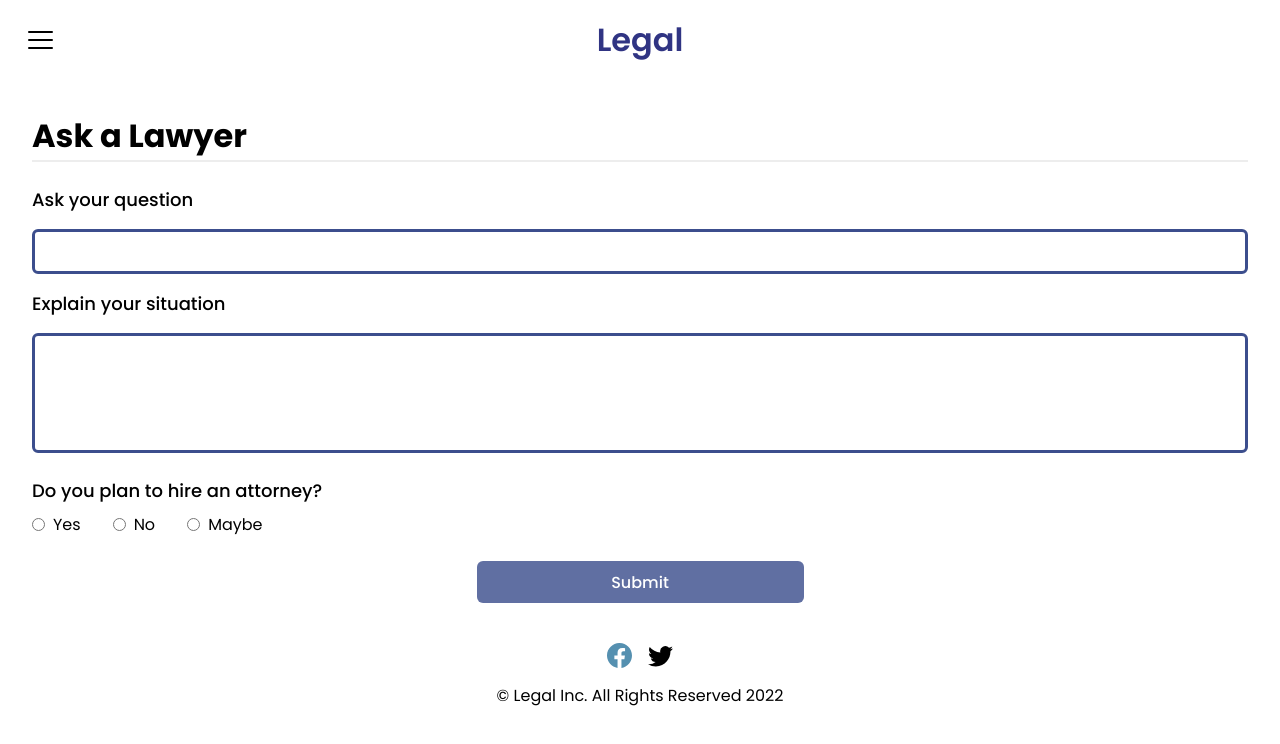
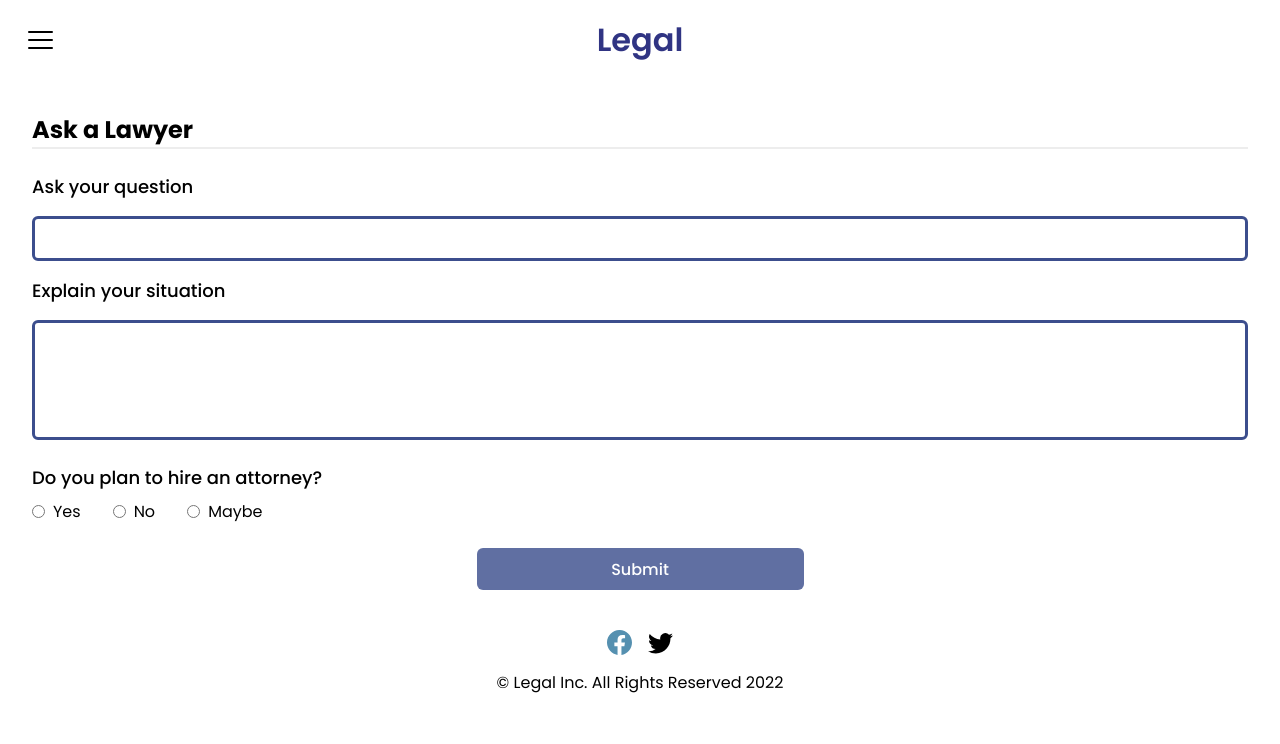
Before and after one commit to cesarmarvar/legal-app, a React (Create React App) app: page /questions/new in a window 1280 px wide. Shown: the top 744 px of the page. Built offline with nearby package versions, Linux system fonts and the light colour scheme.

Commit message:
Minor fixes and adaptations to router navigatation

```diff
--- a/src/pages/create-question/create-question-page.js
+++ b/src/pages/create-question/create-question-page.js
@@ -1,4 +1,5 @@
 import { useState } from "react";
+import { useNavigate } from "react-router-dom";
 import { Button } from "../../components/button/button";
 import { Input } from "../../components/input/input";
 import { Textarea } from "../../components/textarea/textarea";
@@ -6,9 +7,9 @@ import { createQuestion } from "../../services/questions-services";
 import { DivisionLine, FlexRow, FlexColumn, MainContainer } from "../../utils"
 import { InputContainer, Label } from "../create-review/styles";
 
-
 function CreateQuestionPage() {
 
+  const navigate = useNavigate();
   const [ questionData, setQuestionData ] = useState({
     question: "",
     explanation: "",
@@ -34,11 +35,12 @@ function CreateQuestionPage() {
     createQuestion(questionData)
     .then(console.log)
     .catch(console.log)
+    navigate('/questions')
   }
 
   return (
   <MainContainer>
-    <h1>Ask a Lawyer</h1>
+    <h2>Ask a Lawyer</h2>
     <DivisionLine />
     <main style={{marginTop: "1.5rem", marginBottom: "1.5rem"}}>
       <form>
--- a/src/pages/create-review/create-review-page.js
+++ b/src/pages/create-review/create-review-page.js
@@ -65,7 +65,7 @@ export function CreateReview() {
 
   return(
     <MainContainer>
-      <h1>Review {lawyer.name}</h1>
+      <h2>Review {lawyer.name}</h2>
       <DivisionLine />
       <main style={{marginTop: "1.5rem", marginBottom: "1.5rem"}}>
         <form onSubmit={handleReviewSubmit}>
```
